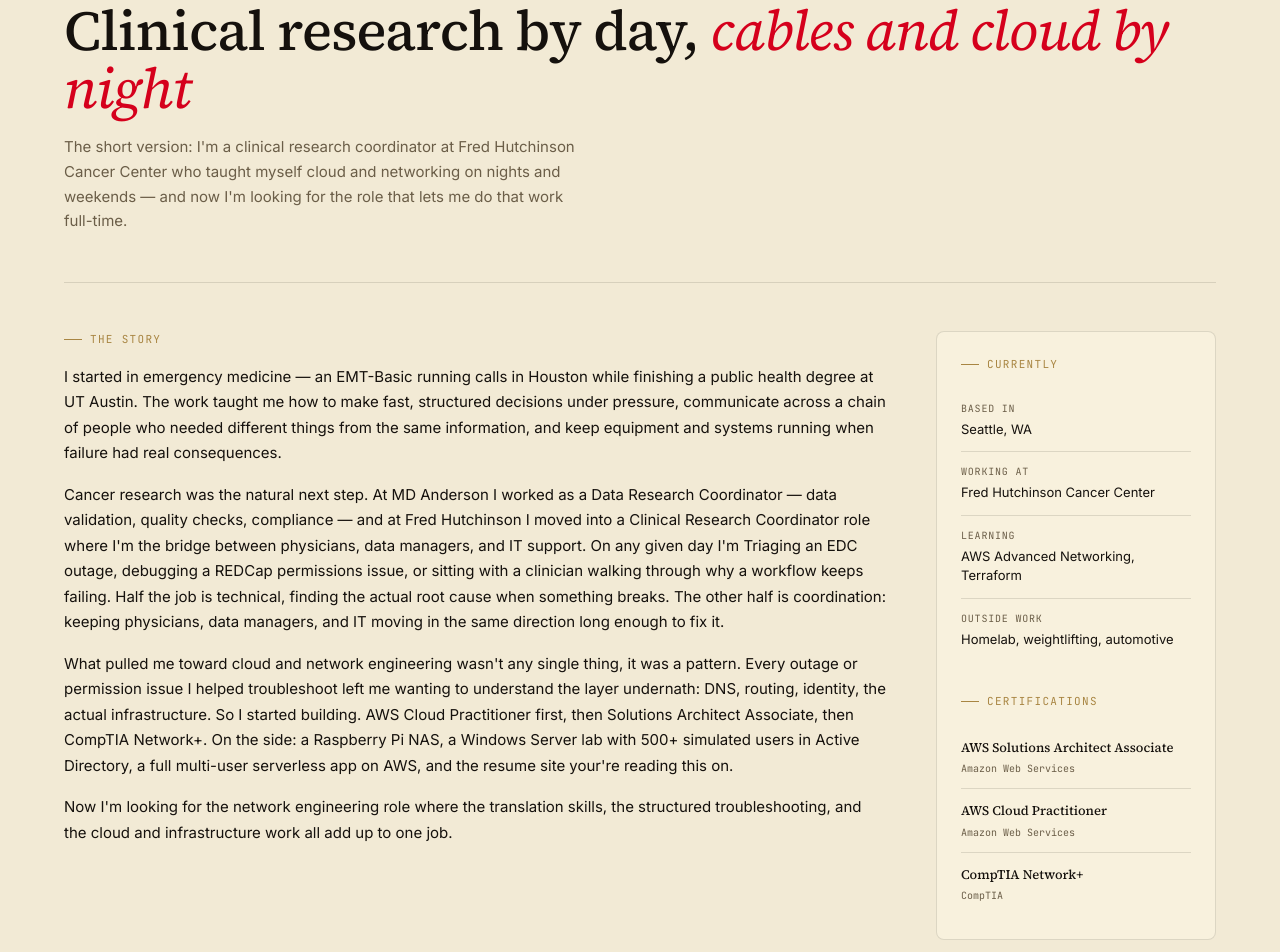
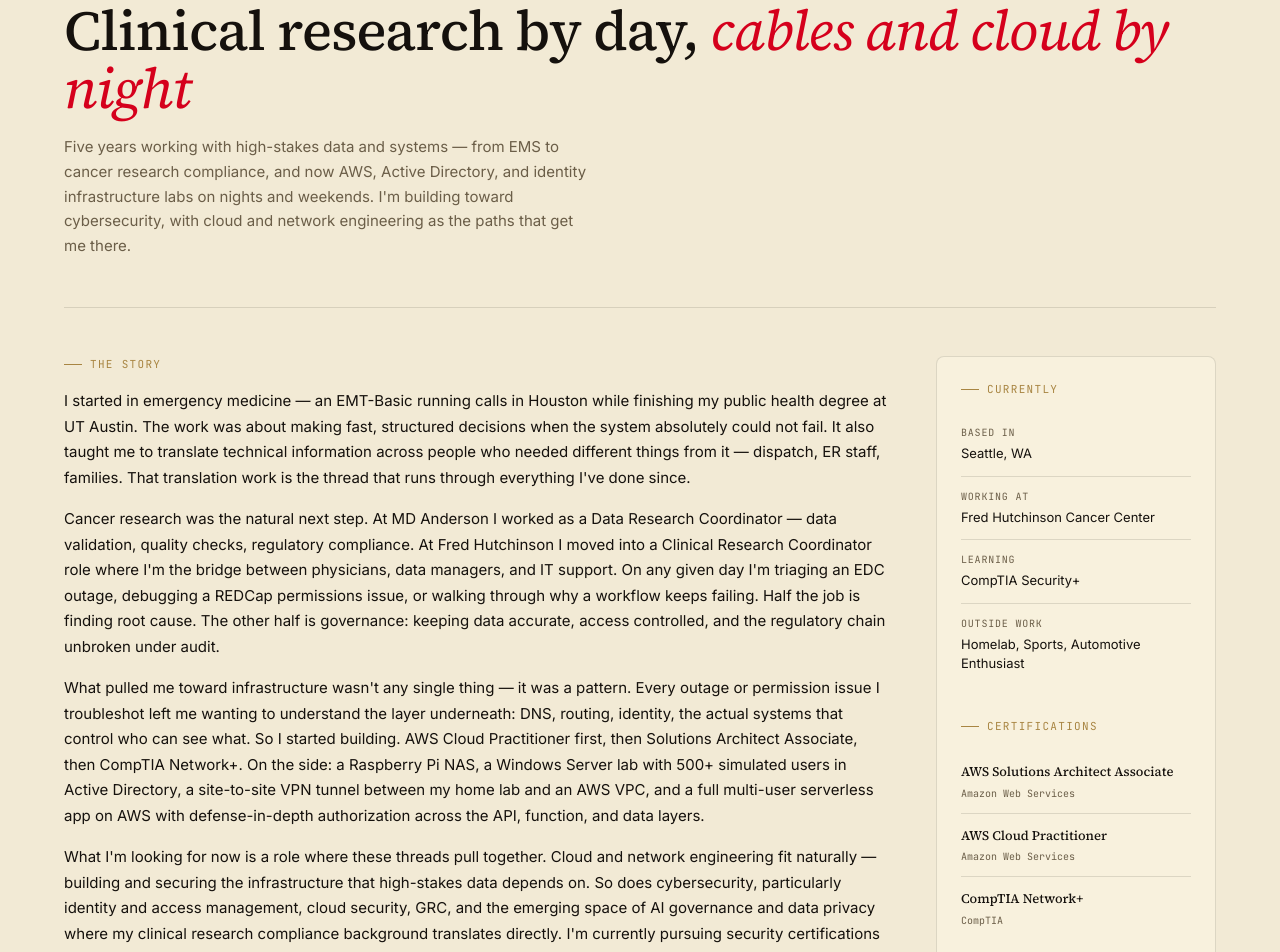
Before and after one commit to lawrencengo05-lgtm/lawrence-resume, a React (Vite) app: page /about in a window 1280 px wide. Shown: the part 180-1132 px from the top of the page. Built offline with nearby package versions, Linux system fonts and the light colour scheme.

Commit message:
Edits to language throughout the site to match resume

```diff
--- a/src/components/Hero.jsx
+++ b/src/components/Hero.jsx
@@ -11,11 +11,12 @@ export default function Hero() {
           From clinical systems to <em>cloud networks.</em>
         </h1>
         <p className="hero-lede">
-          AWS-certified with hands-on labs spanning serverless architecture,
-          Active Directory, and site-to-site VPN. Currently coordinating
-          clinical research at Fred Hutchinson Cancer Center — building the
-          network engineering chops to make the jump.
-        </p>
+  AWS-certified with hands-on labs spanning serverless architecture,
+  Active Directory, and defense-in-depth authorization. Currently a
+  clinical research coordinator at Fred Hutchinson Cancer Center,
+  looking for the role where cloud, network, and security work all
+  combine.
+</p>
         <div className="hero-cta-row">
           <Link to="/projects" className="hero-cta-primary">
             See the work
--- a/src/layouts/PageLayout.jsx
+++ b/src/layouts/PageLayout.jsx
@@ -10,7 +10,7 @@ export default function PageLayout() {
     <>
       <header className="layout-header">
         <Link to="/" className="layout-brand" onClick={closeMenu}>
-          <div className="layout-brand-eyebrow">Cloud engineer</div>
+          <div className="layout-brand-eyebrow">Cloud and Security engineer</div>
           <div className="layout-brand-name">Lawrence Ngo</div>
         </Link>
 
--- a/src/pages/About.jsx
+++ b/src/pages/About.jsx
@@ -9,10 +9,11 @@ export default function About() {
           Clinical research by day, <em>cables and cloud by night</em>
         </h1>
         <p className="about-lede">
-          The short version: I'm a clinical research coordinator at Fred
-          Hutchinson Cancer Center who taught myself cloud and networking on
-          nights and weekends — and now I'm looking for the role that lets
-          me do that work full-time.
+  Five years working with high-stakes data and systems — from EMS to
+  cancer research compliance, and now AWS, Active Directory, and
+  identity infrastructure labs on nights and weekends. I'm building
+  toward cybersecurity, with cloud and network engineering as the
+  paths that get me there.
 </p>
       </section>
 
@@ -22,41 +23,49 @@ export default function About() {
 
          <p>
   I started in emergency medicine — an EMT-Basic running calls in
-            Houston while finishing a public health degree at UT Austin. The
-            work taught me how to make fast, structured decisions under
-            pressure, communicate across a chain of people who needed
-            different things from the same information, and keep equipment
-            and systems running when failure had real consequences.
+  Houston while finishing my public health degree at UT Austin. The
+  work was about making fast, structured decisions when the system
+  absolutely could not fail. It also taught me to translate technical
+  information across people who needed different things from it —
+  dispatch, ER staff, families. That translation work is the thread
+  that runs through everything I've done since.
 </p>
 
 <p>
-            Cancer research was the natural next step. At MD Anderson I
-            worked as a Data Research Coordinator — data validation, quality
-            checks, compliance — and at Fred Hutchinson I moved into a
-            Clinical Research Coordinator role where I'm the bridge between
-            physicians, data managers, and IT support. On any given day I'm
-            Triaging an EDC outage, debugging a REDCap permissions issue, or
-            sitting with a clinician walking through why a workflow keeps failing.
-            Half the job is technical, finding the actual root cause when something
-            breaks. The other half is coordination: keeping physicians, data managers,
-            and IT moving in the same direction long enough to fix it.
+  Cancer research was the natural next step. At MD Anderson I worked
+  as a Data Research Coordinator — data validation, quality checks,
+  regulatory compliance. At Fred Hutchinson I moved into a Clinical
+  Research Coordinator role where I'm the bridge between physicians,
+  data managers, and IT support. On any given day I'm triaging an EDC
+  outage, debugging a REDCap permissions issue, or walking through why
+  a workflow keeps failing. Half the job is finding root cause. The
+  other half is governance: keeping data accurate, access controlled,
+  and the regulatory chain unbroken under audit.
 </p>
 
 <p>
-            What pulled me toward cloud and network engineering wasn't any
-            single thing, it was a pattern. Every outage or permission issue
-            I helped troubleshoot left me wanting to understand the layer undernath:
-            DNS, routing, identity, the actual infrastructure. So I started building.
-            AWS Cloud Practitioner first, then Solutions Architect Associate, then
-            CompTIA Network+. On the side: a Raspberry Pi NAS, a Windows Server lab
-            with 500+ simulated users in Active Directory, a full multi-user serverless
-            app on AWS, and the resume site your're reading this on.
+  What pulled me toward infrastructure wasn't any single thing — it
+  was a pattern. Every outage or permission issue I troubleshot left
+  me wanting to understand the layer underneath: DNS, routing,
+  identity, the actual systems that control who can see what. So I
+  started building. AWS Cloud Practitioner first, then Solutions
+  Architect Associate, then CompTIA Network+. On the side: a Raspberry
+  Pi NAS, a Windows Server lab with 500+ simulated users in Active
+  Directory, a site-to-site VPN tunnel between my home lab and an AWS
+  VPC, and a full multi-user serverless app on AWS with defense-in-depth
+  authorization across the API, function, and data layers.
 </p>
 
 <p>
-            Now I'm looking for the network engineering role where the
-            translation skills, the structured troubleshooting, and the
-            cloud and infrastructure work all add up to one job.
+  What I'm looking for now is a role where these threads pull together.
+  Cloud and network engineering fit naturally — building and securing
+  the infrastructure that high-stakes data depends on. So does
+  cybersecurity, particularly identity and access management, cloud
+  security, GRC, and the emerging space of AI governance and data
+  privacy where my clinical research compliance background translates
+  directly. I'm currently pursuing security certifications alongside
+  my AWS work. If you're hiring for any of these paths, my contact is
+  one click away.
 </p>
         </article>
 
@@ -73,11 +82,11 @@ export default function About() {
             </li>
             <li>
               <span className="about-currently-label">Learning</span>
-              <span>AWS Advanced Networking, Terraform</span>
+              <span>CompTIA Security+</span>
             </li>
             <li>
               <span className="about-currently-label">Outside work</span>
-              <span>Homelab, weightlifting, automotive</span>
+              <span>Homelab, Sports, Automotive Enthusiast</span>
             </li>
           </ul>
 
--- a/src/pages/Contact.jsx
+++ b/src/pages/Contact.jsx
@@ -40,7 +40,7 @@ export default function Contact() {
         <div className="contact-eyebrow">Get in touch</div>
         <h1 className="contact-title">Contact</h1>
         <p className="contact-lede">
-          Looking to hire a cloud engineer who's built and shipped real systems in production? Send a note — I respond to every message.
+          Looking to hire a cloud, network, or security engineer who's built and shipped real systems in production? Send a note — I respond to every message.
         </p>
       </section>
 
@@ -109,7 +109,7 @@ export default function Contact() {
 
 {status === 'error' && (
   <div className="contact-error">
-    Something went wrong sending your message. You can also reach me directly at Lnngo86@outlook.com.
+    Something went wrong sending your message. You can also reach me directly at Lawrence.ngo05@gmail.com.
   </div>
 )}
         </form>
--- a/src/pages/Experience.jsx
+++ b/src/pages/Experience.jsx
@@ -8,11 +8,12 @@ export default function Experience() {
         <div className="experience-eyebrow">Career</div>
         <h1 className="experience-title">Experience</h1>
         <p className="experience-lede">
-          Five years across emergency medicine, clinical research, and now
-          network engineering. The throughline is the same — pattern
-          recognition, structured troubleshooting, and translating between
-          technical and non-technical stakeholders.
-        </p>
+  Five years across emergency medicine, clinical research, and now
+  cloud and infrastructure work. Different fields, same discipline —
+  operating under audit, controlling access to information that
+  matters, and translating between the people who depend on the
+  same systems.
+</p>
       </section>
 
       <div className="experience-list">
--- a/src/pages/Insights.jsx
+++ b/src/pages/Insights.jsx
@@ -9,12 +9,12 @@ const upcomingPosts = [
   {
     title: 'Building an Active Directory lab for 500 simulated users',
     summary: 'How I designed the OU structure, set up GPO precedence, and traced authentication failures back to DNS misconfigurations.',
-    status: 'Planned',
+    status: 'In progress',
   },
   {
     title: 'Site-to-site VPN, on-prem to AWS: the parts the tutorials skip',
     summary: 'Tunnel redundancy, BGP routing, overlapping CIDR ranges, and why the tunnel being up doesn\'t mean traffic flows.',
-    status: 'Planned',
+    status: 'In progress',
   },
 ];
 
```
Lines whose indentation alone changed are shown as unchanged.
